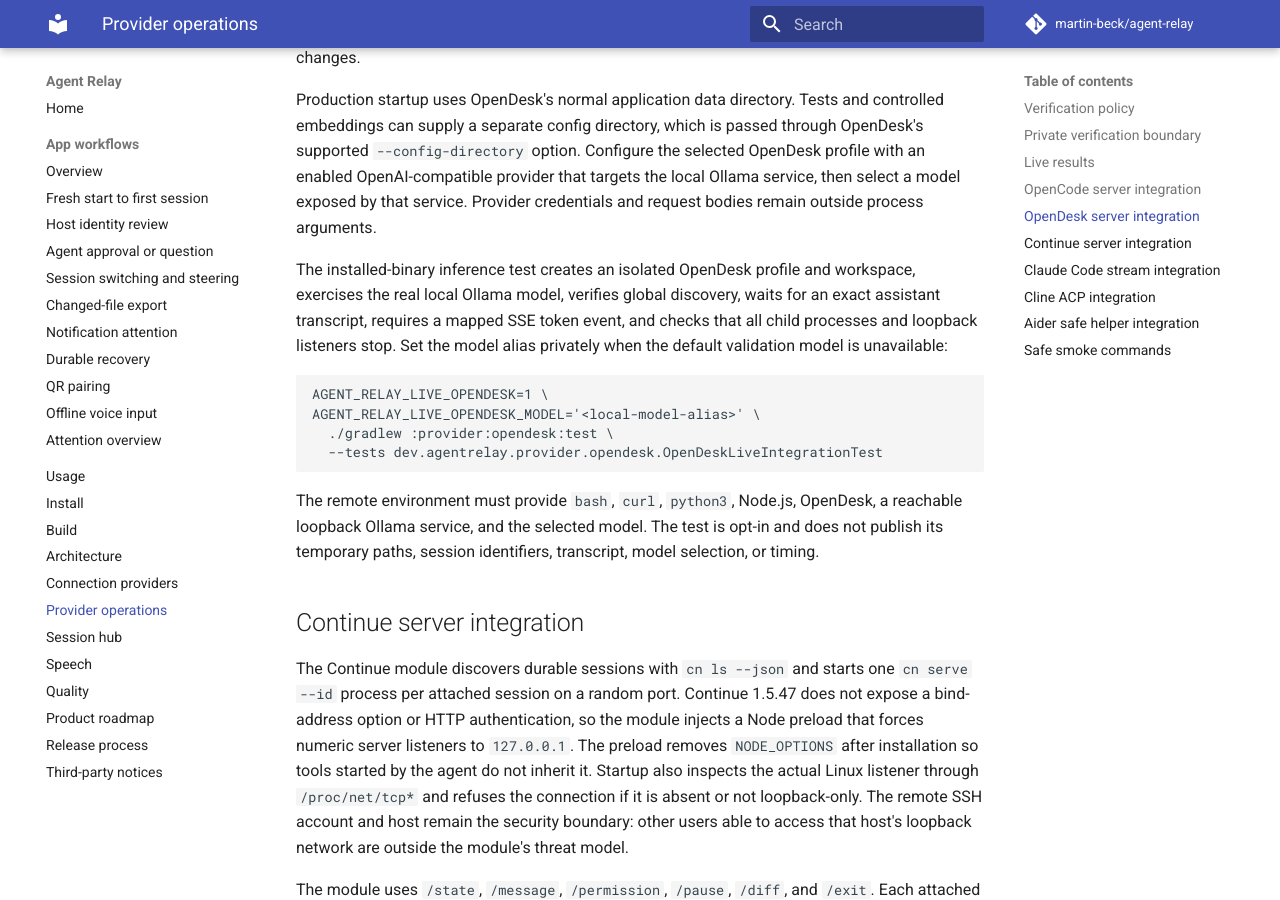
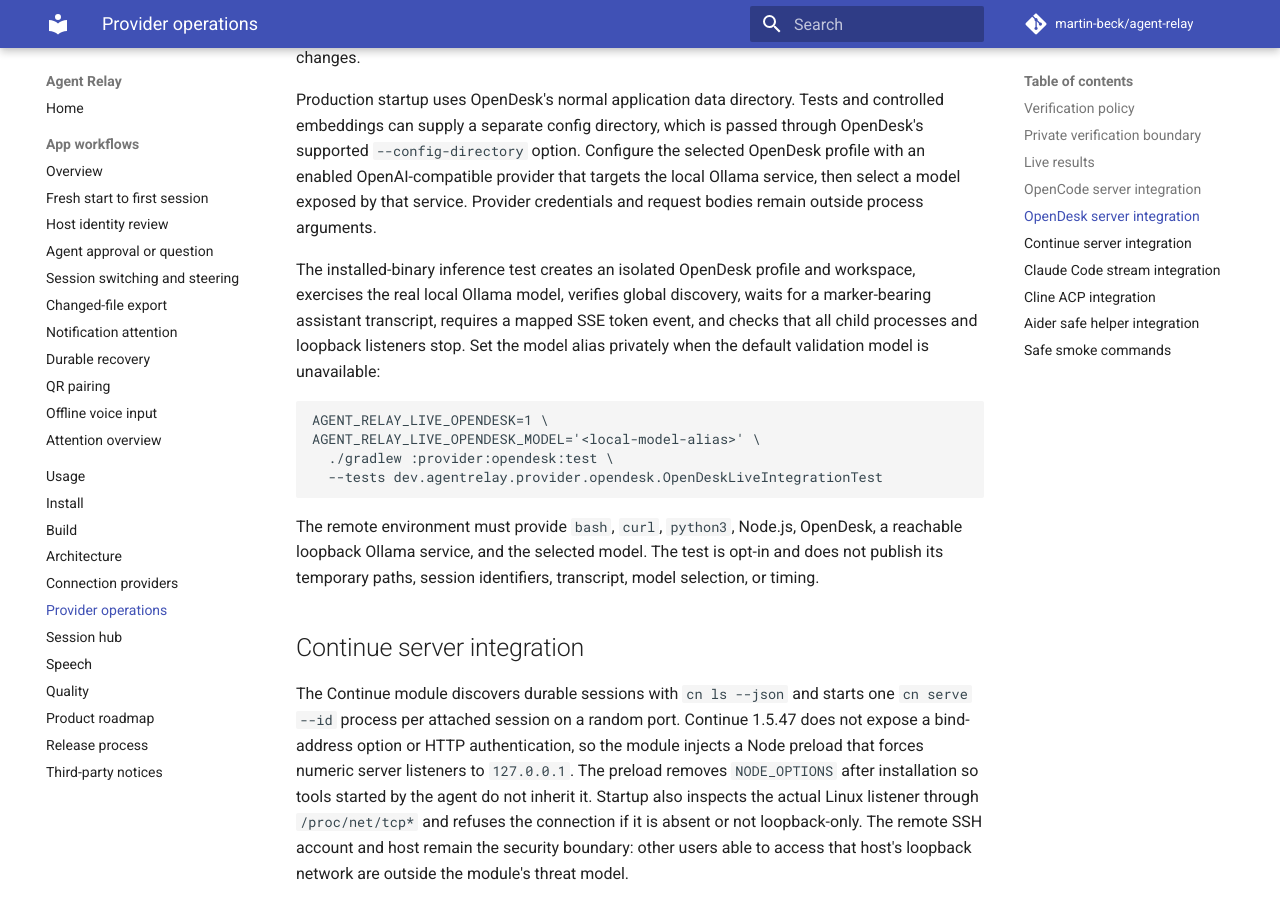
Before and after one commit to martin-beck/agent-relay, an MkDocs documentation site: the page built from docs/PROVIDER_OPERATIONS.md, in a window 1280 px wide and 900 px high, scrolled down 2509 px. Built offline with MkDocs 1.6.1 and Material for MkDocs 9.7.7, drawn with Linux system fonts in a browser that asks for light colours; comment, search, counter and statistics services are not loaded; some of the changed text lies outside the part shown.

````diff
--- a/docs/PROVIDER_OPERATIONS.md
+++ b/docs/PROVIDER_OPERATIONS.md
@@ -35,7 +35,7 @@ repository records only the resulting capability boundary:
 | --- | --- |
 | Claude Code stream JSON | Exact final response, no tools, clean shutdown |
 | OpenCode server and SSE | Typed lifecycle/events and clean server shutdown |
-| OpenDesk HTTP/SSE with local Ollama | Session discovery, exact completion, token deltas, clean shutdown |
+| OpenDesk HTTP/SSE with local Ollama | Session discovery, assistant completion, token deltas, clean shutdown |
 | Continue headless/server modes | Read-only response and loopback-only lifecycle |
 | Cline ACP | Plan-mode session lifecycle with auto-approval disabled |
 | Aider safe helper | Structured response, no changes, clean descendant shutdown |
@@ -107,8 +107,8 @@ Provider credentials and request bodies remain outside process arguments.
 
 The installed-binary inference test creates an isolated OpenDesk profile and
 workspace, exercises the real local Ollama model, verifies global discovery,
-waits for an exact assistant transcript, requires a mapped SSE token event, and
-checks that all child processes and loopback listeners stop. Set the model
+waits for a marker-bearing assistant transcript, requires a mapped SSE token
+event, and checks that all child processes and loopback listeners stop. Set the model
 alias privately when the default validation model is unavailable:
 
 ```bash
````
Also changed, not shown: 1 other file.
